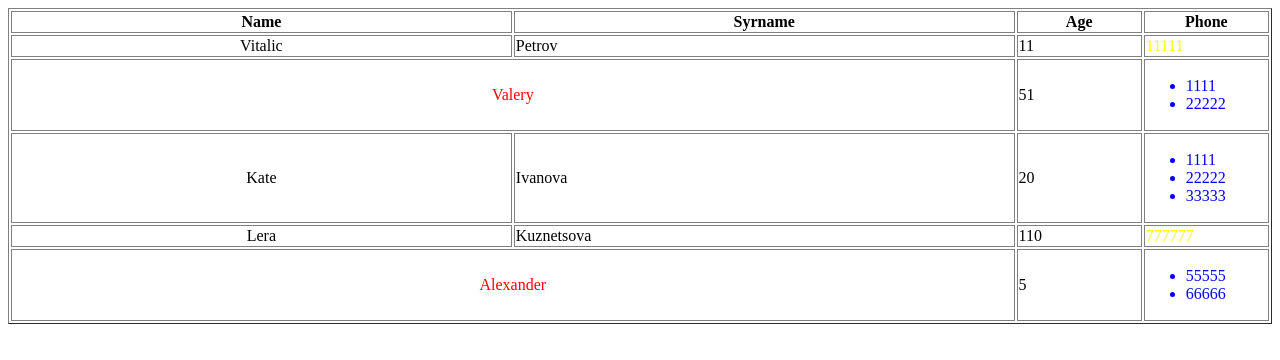
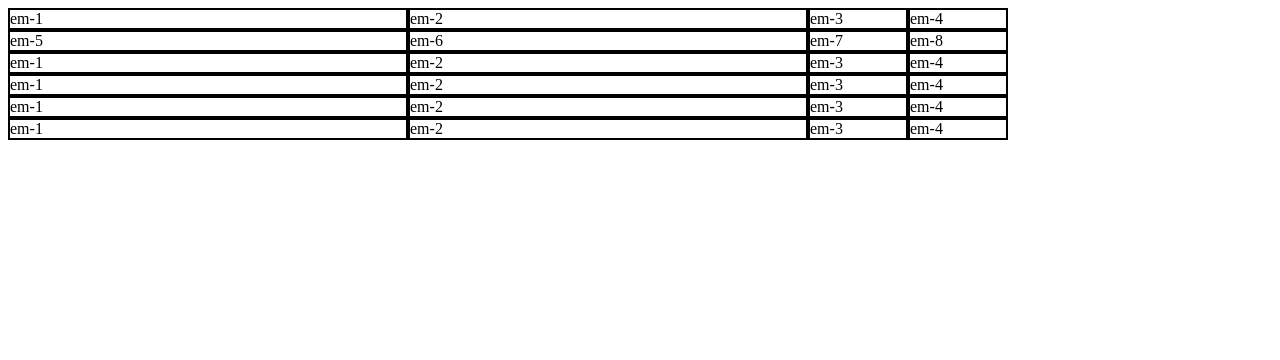
Before and after one commit to maxkolt/TMS55, a plain HTML site: page index.html in a window 1280 px wide. Drawn offline with Linux system fonts and the light colour scheme.

Commit message:
Таблица на Grid

```diff
--- a/index.html
+++ b/index.html
@@ -7,68 +7,34 @@
 </head>
 <body>
 <main>
-    <table border="1" width="100%">
-        <thead>
-        <tr>
-            <th width="40%">Name</th>
-            <th width="40%">Syrname</th>
-            <th width="10%">Age</th>
-            <th width="10%">Phone</th>
-        </tr>
-        </thead>
 
-        <tbody>
-        <tr>
-            <td style="text-align: center">Vitalic</td>
-            <td>Petrov</td>
-            <td>11</td>
-            <td>11111</td>
-        </tr>
+    <div class="grid">
+        <div>em-1</div>
+        <div>em-2</div>
+        <div>em-3</div>
+        <div>em-4</div>
+        <div>em-5</div>
+        <div>em-6</div>
+        <div>em-7</div>
+        <div>em-8</div>
+        <div>em-1</div>
+        <div>em-2</div>
+        <div>em-3</div>
+        <div>em-4</div>
+        <div>em-1</div>
+        <div>em-2</div>
+        <div>em-3</div>
+        <div>em-4</div>
+        <div>em-1</div>
+        <div>em-2</div>
+        <div>em-3</div>
+        <div>em-4</div>
+        <div>em-1</div>
+        <div>em-2</div>
+        <div>em-3</div>
+        <div>em-4</div>
+    </div>
 
-
-        <tr height="70">
-            <td style="text-align: center" colspan="2">Valery</td>
-            <td>51</td>
-            <td>
-                <ul>
-                    <li>1111</li>
-                    <li>22222</li>
-                </ul>
-            </td>
-        </tr>
-
-        <tr height="90">
-            <td style="text-align: center">Kate</td>
-            <td>Ivanova</td>
-            <td>20</td>
-            <td>
-                <ul>
-                    <li>1111</li>
-                    <li>22222</li>
-                    <li>33333</li>
-                </ul>
-            </td>
-        </tr>
-
-        <tr>
-            <td style="text-align: center">Lera</td>
-            <td>Kuznetsova</td>
-            <td>110</td>
-            <td>777777</td>
-        </tr>
-
-        <tr height="70">
-            <td style="text-align: center" colspan="2">Alexander</td>
-            <td>5</td>
-            <td>
-                <ul>
-                    <li>55555</li>
-                    <li>66666</li>
-                </ul>
-            </td>
-        </tr>
-        </tbody>
-    </table>
 </main>
 </body>
 </html>
--- a/main.css
+++ b/main.css
@@ -1,15 +1,19 @@
-
-td, th {
-    border: 1px solid grey;
-}
-ul {
-    color: blue;
+.grid {
+    display: grid;
+    grid-template-columns: 400px 400px 100px 100px;
+    grid-template-rows: ;
 }
 
-tbody tr td:last-child {
-    color: yellow;
+.grid div {
+    border: 2px solid black;
+
 }
 
-[colspan='2']{
-    color: red;
-}
+/*
+.table {
+    width: 100%;
+    height: auto;
+    display: grid;
+    border: 2px solid grey;
+
+}*/
```
